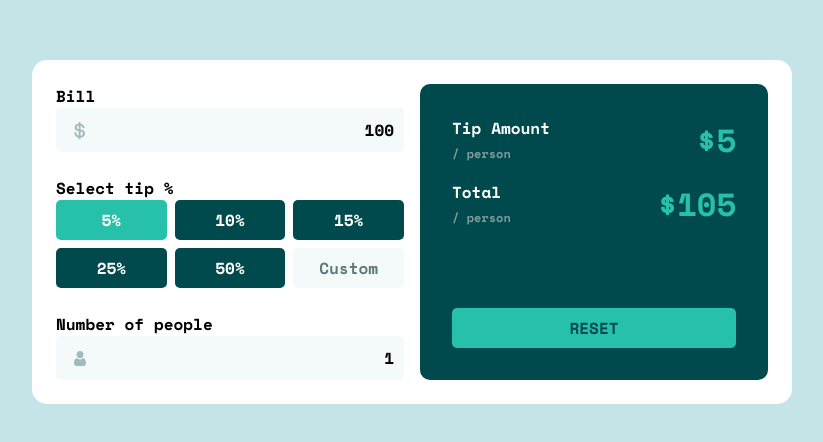
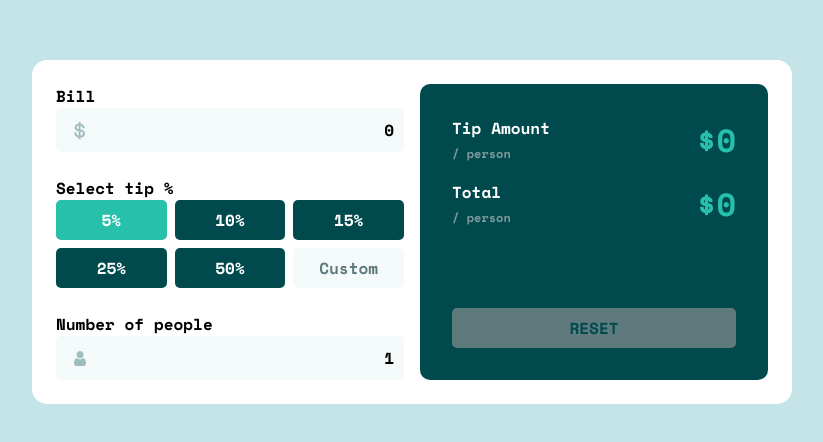
Before and after one commit to kkalvaa/tip-calculator, a Vue app: page / in a window 1280 px wide. Shown: the part 168-610 px from the top of the page, without its empty margins (228-1051 px from the left). Built offline with nearby package versions, Linux system fonts and the light colour scheme.

Commit message:
moved output logic to store.js

```diff
--- a/src/App.vue
+++ b/src/App.vue
@@ -15,11 +15,11 @@
         <section>
           <div class="c-output">
             <p class="c-output__title">Tip Amount <br><span class="c-output__subtitle">/ person</span></p>
-            <output-number>{{ tipPerPerson }}</output-number>
+            <output-number>{{ tipState.tipPerPerson }}</output-number>
           </div>
           <div class="c-output">
             <p class="c-output__title">Total <br><span class="c-output__subtitle">/ person</span></p>
-            <output-number>{{ totalPerPerson }}</output-number>
+            <output-number>{{ tipState.totalPerPerson }}</output-number>
           </div>
         </section>
 
@@ -52,15 +52,6 @@ export default {
     tipState() {
       return state;
     },
-    perPerson() {
-      return Math.round( this.tipState.bill / this.tipState.numberOfPeople * 100 ) / 100;
-    },
-    tipPerPerson() {
-      return Math.round( this.perPerson * this.tipState.tipPercentage ) / 100;
-    },
-    totalPerPerson() {
-      return Math.round( (this.perPerson + this.tipPerPerson) * 100) / 100;
-    }
   }
 }
 </script>
--- a/src/store.js
+++ b/src/store.js
@@ -1,9 +1,10 @@
 import Vue from 'vue';
 
 const state = Vue.observable({
-  bill: 100,
+  bill: 0,
   tipPercentage: 5,
   numberOfPeople: 1,
+  perPerson: 0,
   tipPerPerson: 0,
   totalPerPerson: 0,
 })
@@ -11,12 +12,29 @@ const state = Vue.observable({
 const actions = {
   updateBill(newValue) {
     state.bill = newValue;
+    this.updateState();
   },
   updateTipPercentage(newValue) {
     state.tipPercentage = newValue;
+    this.updateState();
   },
   updateNumberOfPeople(newValue) {
     state.numberOfPeople = newValue;
+    this.updateState();
+  },
+  updatePerPerson() {
+    state.perPerson = Math.round( state.bill / state.numberOfPeople * 100 ) / 100;
+  },
+  updateTipPerPerson() {
+    state.tipPerPerson = Math.round( state.perPerson * state.tipPercentage ) / 100;
+  },
+  updateTotalPerPerson() {
+    state.totalPerPerson = Math.round( (state.perPerson + state.tipPerPerson) * 100 ) / 100
+  },
+  updateState() {
+    this.updatePerPerson();
+    this.updateTipPerPerson();
+    this.updateTotalPerPerson();
   },
   reset() {
     state.bill = 0;
```
